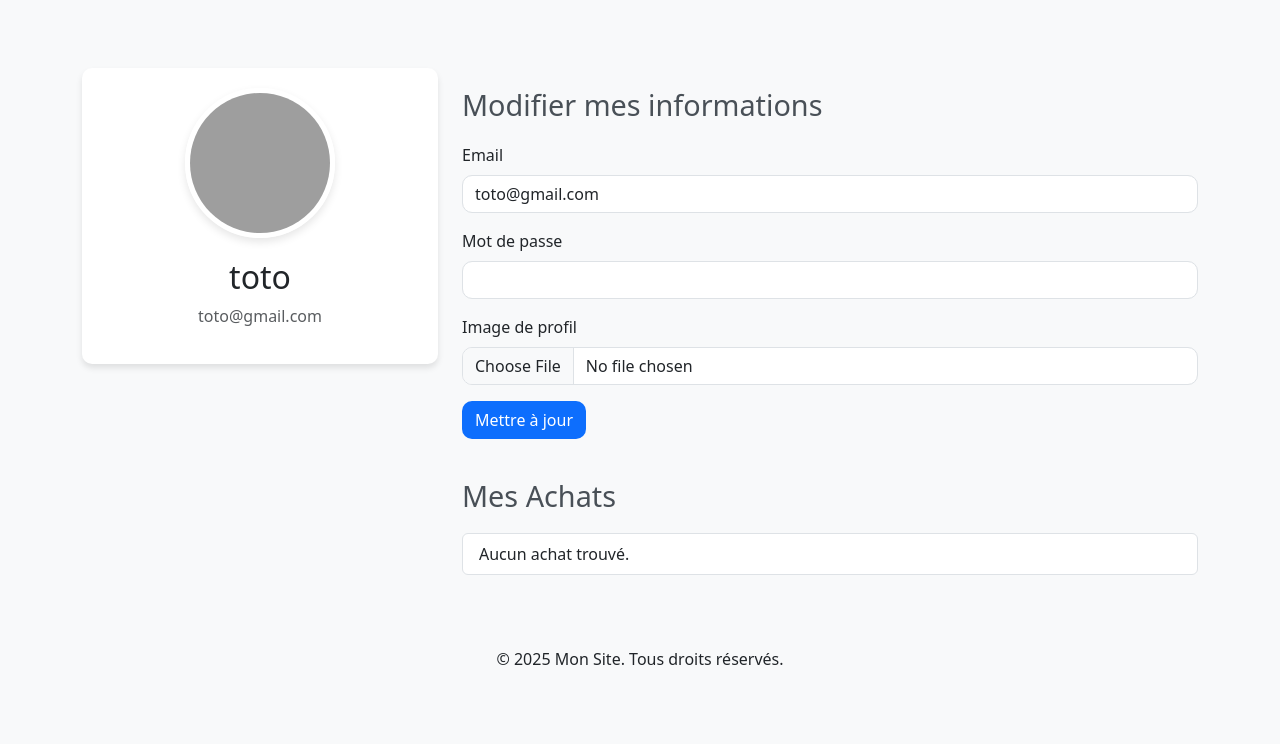
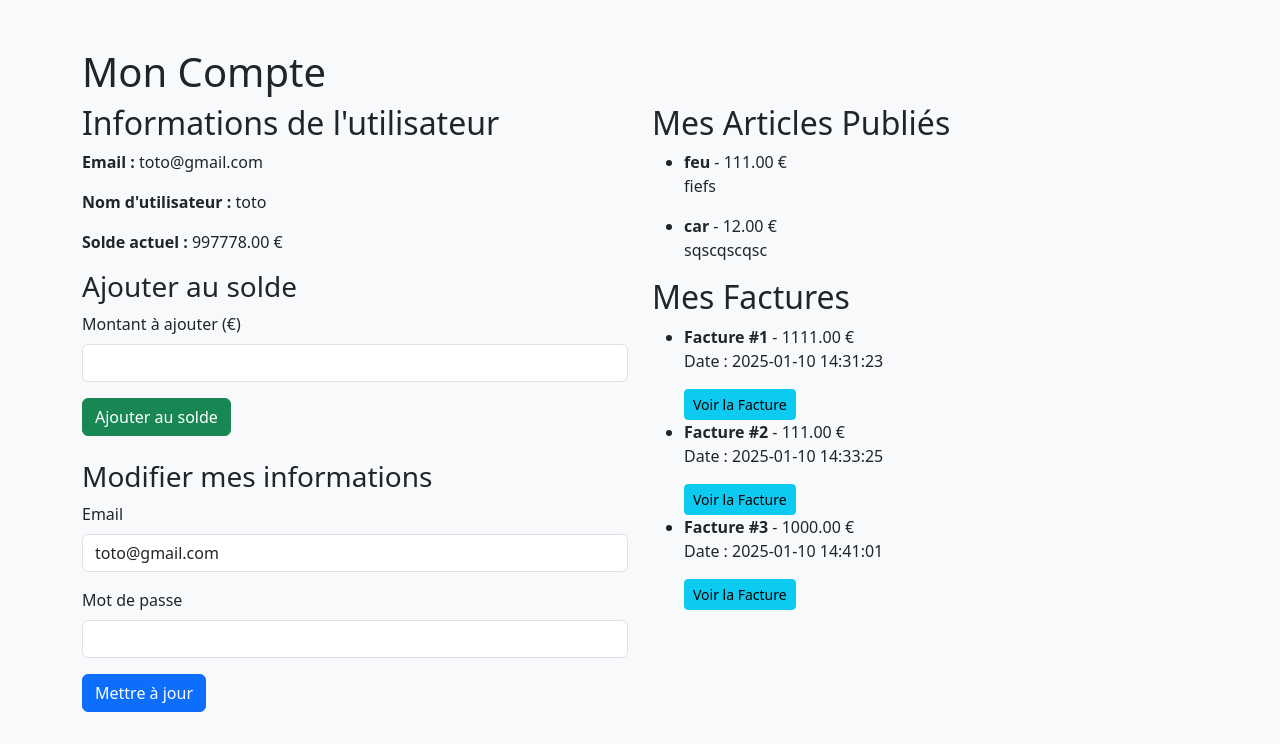
Before and after one commit to PatNwk/PHP, a PHP site: page /account.php in a window 1280 px wide. Shown: the part 56-800 px from the top of the page. Run offline with PHP 8.4, Linux system fonts and the light colour scheme; a user stored in the database is signed in; data comes from the database, SQL or seed files in the repository; data that the repository does not hold is empty; grey boxes are pictures that could not be loaded.

Commit message:
Account profil

```diff
--- a/account.php
+++ b/account.php
@@ -21,10 +21,15 @@ if (!$user) {
     exit();
 }
 
-// Récupérer les achats de l'utilisateur
-$stmt_purchases = $pdo->prepare("SELECT * FROM Purchases WHERE user_id = ?");
-$stmt_purchases->execute([$user_id]);
-$purchases = $stmt_purchases->fetchAll(PDO::FETCH_ASSOC);
+// Récupérer les articles postés par l'utilisateur
+$stmt_articles = $pdo->prepare("SELECT * FROM Articles WHERE author_id = ? AND is_sold = 0");
+$stmt_articles->execute([$user_id]);
+$articles_posted = $stmt_articles->fetchAll(PDO::FETCH_ASSOC);
+
+// Récupérer les articles achetés par l'utilisateur
+$stmt_purchased = $pdo->prepare("SELECT a.* FROM Articles a JOIN Cart c ON a.id = c.article_id WHERE c.user_id = ?");
+$stmt_purchased->execute([$user_id]);
+$purchased_articles = $stmt_purchased->fetchAll(PDO::FETCH_ASSOC);
 
 // Récupérer les factures de l'utilisateur
 $stmt_invoices = $pdo->prepare("SELECT * FROM Invoices WHERE user_id = ?");
@@ -37,26 +42,9 @@ if ($_SERVER["REQUEST_METHOD"] == "POST" && isset($_POST['update_info'])) {
     $new_password = $_POST['password'];
     $new_password_hash = password_hash($new_password, PASSWORD_DEFAULT);
 
-    $profile_image_path = $user['profile_picture']; // Conserver l'image actuelle par défaut
-
-    // Gestion de l'upload de l'image
-    if (isset($_FILES['profile_image']) && $_FILES['profile_image']['error'] === UPLOAD_ERR_OK) {
-        $image = $_FILES['profile_image'];
-        $image_name = time() . "_" . basename($image['name']);
-        $target_dir = "uploads/profiles/";
-        $target_file = $target_dir . $image_name;
-
-        // Vérifier et déplacer l'image uploadée
-        if (move_uploaded_file($image['tmp_name'], $target_file)) {
-            $profile_image_path = $target_file; // Mettre à jour le chemin de l'image
-        } else {
-            echo "Erreur lors de l'upload de l'image.";
-        }
-    }
-
-    // Mettre à jour les informations dans la base de données
-    $stmt_update = $pdo->prepare("UPDATE Users SET email = ?, password = ?, profile_picture = ? WHERE id = ?");
-    if ($stmt_update->execute([$new_email, $new_password_hash, $profile_image_path, $user_id])) {
+    // Mettre à jour les informations
+    $stmt_update = $pdo->prepare("UPDATE Users SET email = ?, password = ? WHERE id = ?");
+    if ($stmt_update->execute([$new_email, $new_password_hash, $user_id])) {
         echo "Informations mises à jour avec succès.";
         $_SESSION['email'] = $new_email;
     } else {
@@ -89,51 +77,8 @@ if ($_SERVER["REQUEST_METHOD"] == "POST" && isset($_POST['add_balance'])) {
     <meta name="viewport" content="width=device-width, initial-scale=1.0">
     <title>Mon Compte</title>
     <link rel="stylesheet" href="https://cdn.jsdelivr.net/npm/bootstrap@5.3.0/dist/css/bootstrap.min.css">
-    <style>
-        body {
-            background-color: #f8f9fa;
-        }
-        .profile-card {
-            background: #ffffff;
-            box-shadow: 0 4px 6px rgba(0, 0, 0, 0.1);
-            border-radius: 10px;
-            padding: 20px;
-            margin-top: 20px;
-        }
-        .profile-image {
-            width: 150px;
-            height: 150px;
-            object-fit: cover;
-            border-radius: 50%;
-            border: 5px solid #ffffff;
-            box-shadow: 0 4px 8px rgba(0, 0, 0, 0.1);
-            margin-bottom: 20px;
-        }
-        .profile-info h2 {
-            font-size: 1.5rem;
-            margin-bottom: 10px;
-            color: #333;
-        }
-        .form-control {
-            border-radius: 10px;
-        }
-        .btn-custom {
-            background: #0d6efd;
-            color: white;
-            border-radius: 10px;
-        }
-        .btn-custom:hover {
-            background: #0056b3;
-        }
-        .section-title {
-            margin-top: 40px;
-            margin-bottom: 20px;
-            font-size: 1.8rem;
-            color: #495057;
-        }
-    </style>
 </head>
-<body>
+<body class="bg-light">
 
     <nav class="navbar navbar-expand-lg navbar-dark bg-primary">
         <div class="container">
@@ -151,21 +96,27 @@ if ($_SERVER["REQUEST_METHOD"] == "POST" && isset($_POST['add_balance'])) {
     </nav>
 
     <div class="container mt-5">
+        <h1>Mon Compte</h1>
         <div class="row">
-            <div class="col-md-4">
-                <div class="profile-card text-center">
-                    <?php if ($user['profile_picture']): ?>
-                        <img src="<?php echo htmlspecialchars($user['profile_picture']); ?>" alt="Image de profil" class="profile-image">
-                    <?php else: ?>
-                        <img src="default-profile.png" alt="Image de profil par défaut" class="profile-image">
-                    <?php endif; ?>
-                    <h2><?php echo htmlspecialchars($user['username']); ?></h2>
-                    <p class="text-muted"><?php echo htmlspecialchars($user['email']); ?></p>
+            <div class="col-md-6">
+                <h2>Informations de l'utilisateur</h2>
+                <p><strong>Email :</strong> <?php echo htmlspecialchars($user['email']); ?></p>
+                <p><strong>Nom d'utilisateur :</strong> <?php echo htmlspecialchars($user['username']); ?></p>
+                <p><strong>Solde actuel :</strong> <?php echo number_format($user['balance'], 2, '.', ''); ?> €</p>
+
+                <!-- Formulaire pour ajouter de l'argent -->
+                <h3>Ajouter au solde</h3>
+                <form method="POST">
+                    <div class="mb-3">
+                        <label for="amount" class="form-label">Montant à ajouter (€)</label>
+                        <input type="number" step="0.01" class="form-control" id="amount" name="amount" required>
                     </div>
-            </div>
-            <div class="col-md-8">
-                <h1 class="section-title">Modifier mes informations</h1>
-                <form method="POST" enctype="multipart/form-data">
+                    <button type="submit" class="btn btn-success" name="add_balance">Ajouter au solde</button>
+                </form>
+
+                <!-- Formulaire de modification des informations -->
+                <h3 class="mt-4">Modifier mes informations</h3>
+                <form method="POST">
                     <div class="mb-3">
                         <label for="email" class="form-label">Email</label>
                         <input type="email" class="form-control" id="email" name="email" value="<?php echo htmlspecialchars($user['email']); ?>" required>
@@ -174,40 +125,48 @@ if ($_SERVER["REQUEST_METHOD"] == "POST" && isset($_POST['add_balance'])) {
                         <label for="password" class="form-label">Mot de passe</label>
                         <input type="password" class="form-control" id="password" name="password" required>
                     </div>
-                    <div class="mb-3">
-                        <label for="profile_image" class="form-label">Image de profil</label>
-                        <input type="file" class="form-control" id="profile_image" name="profile_image" accept="image/*">
-                    </div>
-                    <button type="submit" class="btn btn-custom" name="update_info">Mettre à jour</button>
+                    <button type="submit" class="btn btn-primary" name="update_info">Mettre à jour</button>
                 </form>
+            </div>
 
-                <h1 class="section-title">Mes Achats</h1>
-                <ul class="list-group">
-                    <?php if (count($purchases) > 0): ?>
-                        <?php foreach ($purchases as $purchase): ?>
-                            <li class="list-group-item d-flex justify-content-between align-items-center">
-                                Achat du <?php echo date("d/m/Y", strtotime($purchase['purchase_date'])); ?>
-                                <?php
-                                $pdf_path = 'invoices/' . $purchase['pdf_filename'];
-                                if (file_exists($pdf_path)): ?>
-                                    <a href="<?php echo $pdf_path; ?>" class="btn btn-primary btn-sm" target="_blank" download>Télécharger le PDF</a>
-                <?php else: ?>
-                                    <span class="text-danger">PDF non trouvé</span>
-                <?php endif; ?>
+            <div class="col-md-6">
+                <h2>Mes Articles Publiés</h2>
+                <?php if (count($articles_posted) > 0): ?>
+                    <ul>
+                        <?php foreach ($articles_posted as $article): ?>
+                            <li>
+                                <strong><?php echo htmlspecialchars($article['name']); ?></strong> - <?php echo htmlspecialchars($article['price']); ?> €
+                                <p><?php echo htmlspecialchars($article['description']); ?></p>
                             </li>
                         <?php endforeach; ?>
+                    </ul>
                 <?php else: ?>
-                        <li class="list-group-item">Aucun achat trouvé.</li>
+                    <p>Vous n'avez pas encore posté d'articles.</p>
                 <?php endif; ?>
-                </ul>
+
+                <h2>Mes Factures</h2>
+                <?php if (count($invoices) > 0): ?>
+                    <ul>
+                        <?php foreach ($invoices as $invoice): ?>
+                            <li>
+                                <strong>Facture #<?php echo $invoice['id']; ?></strong> - <?php echo htmlspecialchars(number_format($invoice['amount'], 2, '.', '')); ?> €
+                                <p>Date : <?php echo htmlspecialchars($invoice['transaction_date']); ?></p>
+                                <a href="invoices/invoice_<?php echo $invoice['id']; ?>.pdf" target="_blank" class="btn btn-info btn-sm">Voir la Facture</a>
+                            </li>
+                        <?php endforeach; ?>
+                    </ul>
+                <?php else: ?>
+                    <p>Vous n'avez pas encore de factures.</p>
+                <?php endif; ?>
             </div>
         </div>
     </div>
 
-    <footer class="text-center mt-5 py-4 bg-light">
-        <p class="mb-0">© 2025 Mon Site. Tous droits réservés.</p>
-    </footer>
-
     <script src="https://cdn.jsdelivr.net/npm/bootstrap@5.3.0/dist/js/bootstrap.bundle.min.js"></script>
 </body>
 </html>
+
+<?php
+// Fermer la connexion PDO (optionnel)
+$pdo = null;
+?>
```
Also changed, not shown: profile.php (+55 -132 lines).
